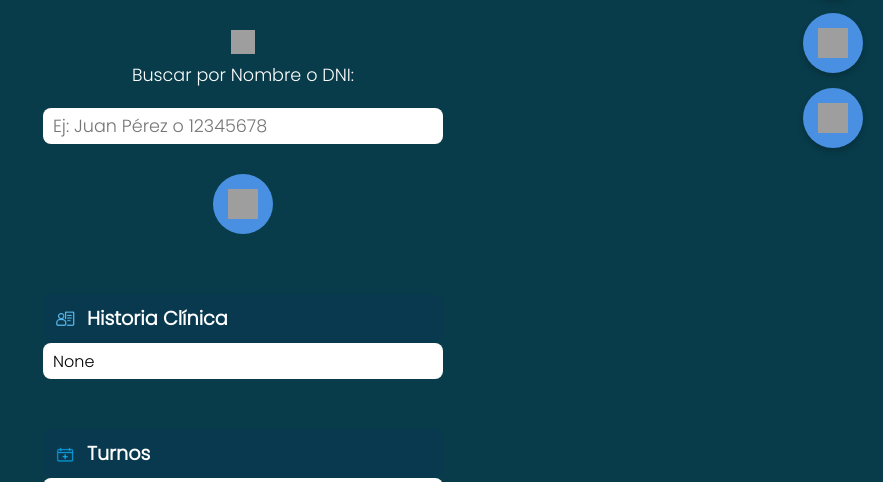
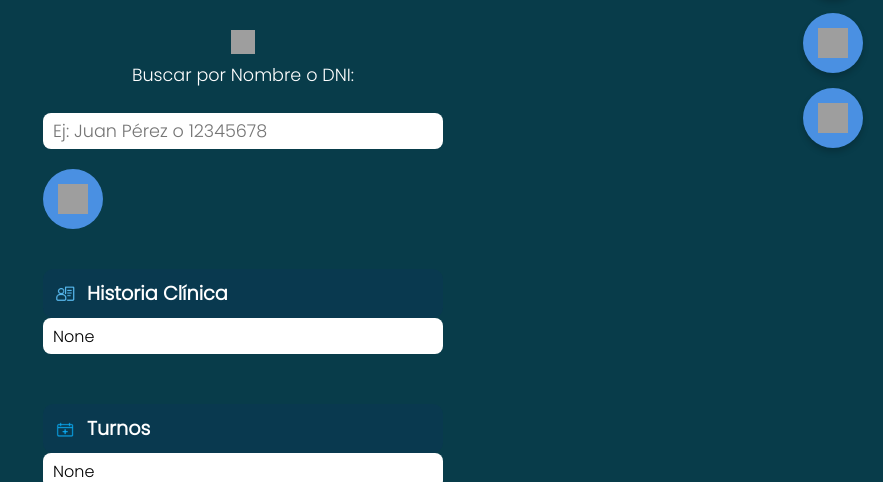
Before and after one commit to medsysbot/medisys-app-frontend, a FastAPI app: page /busqueda in a window 1280 px wide. Shown: the part 272-754 px from the top of the page, without its empty margins (397-1280 px from the left). Run offline with FastAPI, Linux system fonts and the light colour scheme; grey boxes are pictures that could not be loaded.

Commit message:
Update busqueda.html

```diff
--- a/templates/busqueda.html
+++ b/templates/busqueda.html
@@ -36,9 +36,9 @@
     .formulario {
       display: flex;
       flex-direction: column;
-      align-items: center;
       gap: 20px;
-      margin-top: 20px;
+      margin: 20px auto;
+      max-width: 400px;
     }
 
     label {
@@ -50,8 +50,6 @@
       display: flex;
       align-items: center;
       gap: 8px;
-      width: 100%;
-      max-width: 400px;
     }
 
     label img {
@@ -61,7 +59,6 @@
 
     input[type="search"] {
       width: 100%;
-      max-width: 400px;
       height: 36px;
       font-size: 1.1rem;
       font-family: 'Poppins', sans-serif;
@@ -71,8 +68,6 @@
       border: none;
       color: black;
       box-sizing: border-box;
-      display: block;
-      margin: 0 auto;
     }
 
     .boton-buscar {
@@ -84,7 +79,6 @@
       display: flex;
       align-items: center;
       justify-content: center;
-      margin-top: 10px;
     }
 
     .boton-buscar img {
@@ -179,7 +173,7 @@
       </label>
       <input type="search" name="busqueda" id="busqueda" placeholder="Ej: Juan Pérez o 12345678">
       <button class="boton-buscar" title="Buscar">
-        <img src="static/icons/busqueda.png" alt="Buscar">
+        <img src="static/icons/busquedas.png" alt="Buscar">
       </button>
     </form>
 
```
